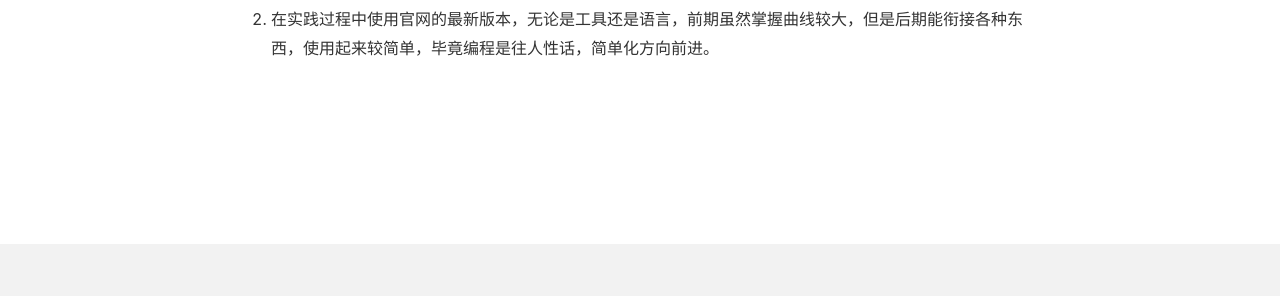
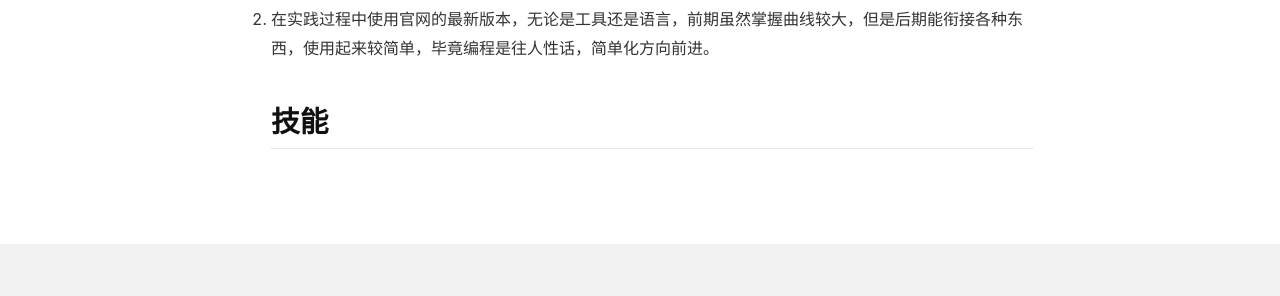
Before and after one commit to Ccccong/Ccccong.github.io, a Jekyll site: the page built from about.md, in a window 1280 px wide. Shown: the part 464-760 px from the top of the page. Built offline with Jekyll 4.4.1, drawn with Linux system fonts in a browser that asks for light colours; nearby versions of some CDN libraries; our own code applies the rules of GitHub Pages for plain Markdown files.

Commit message:
更新个人资料

```diff
--- a/about.md
+++ b/about.md
@@ -15,3 +15,4 @@ key: page-about
 
 1. 掌握源头知识点、一手资料（英文文档书籍等类），掌握其架构，拒绝告诉式学习，拒绝劳动力式编程。
 2. 在实践过程中使用官网的最新版本，无论是工具还是语言，前期虽然掌握曲线较大，但是后期能衔接各种东西，使用起来较简单，毕竟编程是往人性话，简单化方向前进。
+## 技能
```
